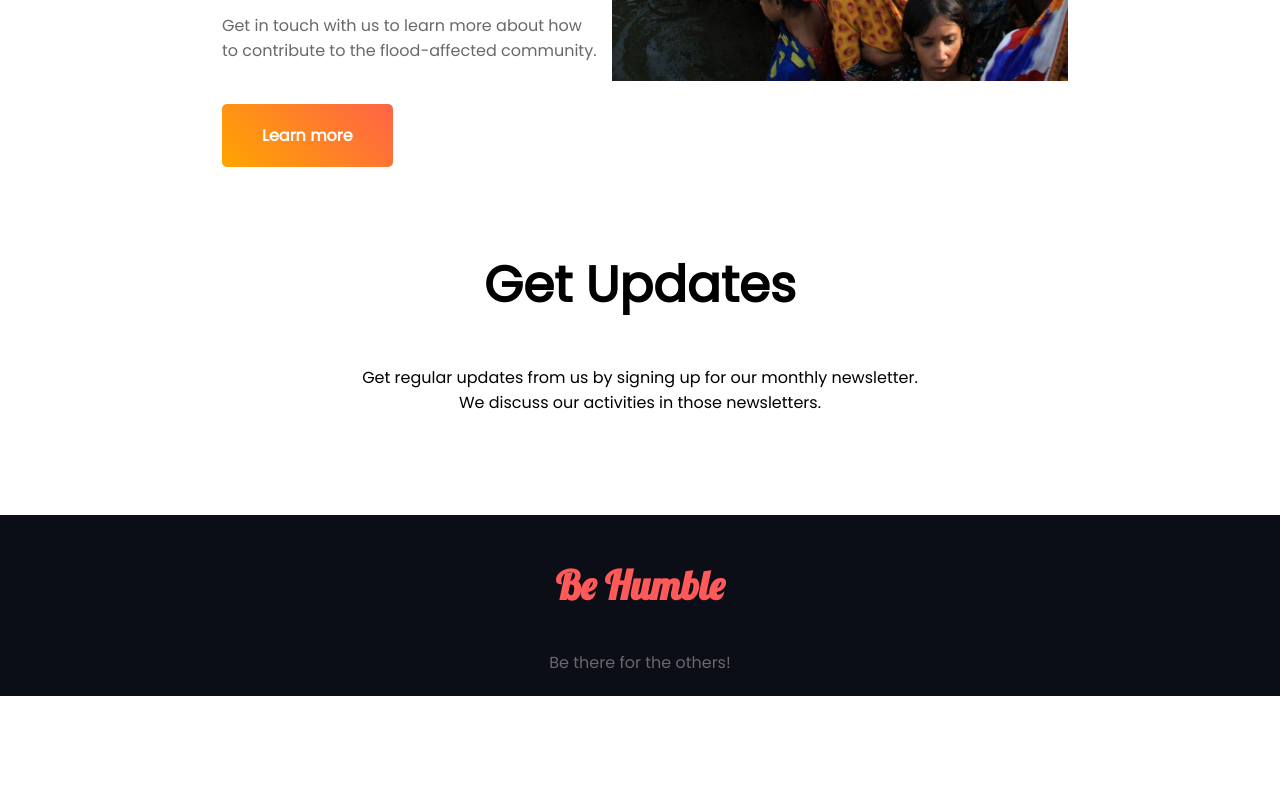
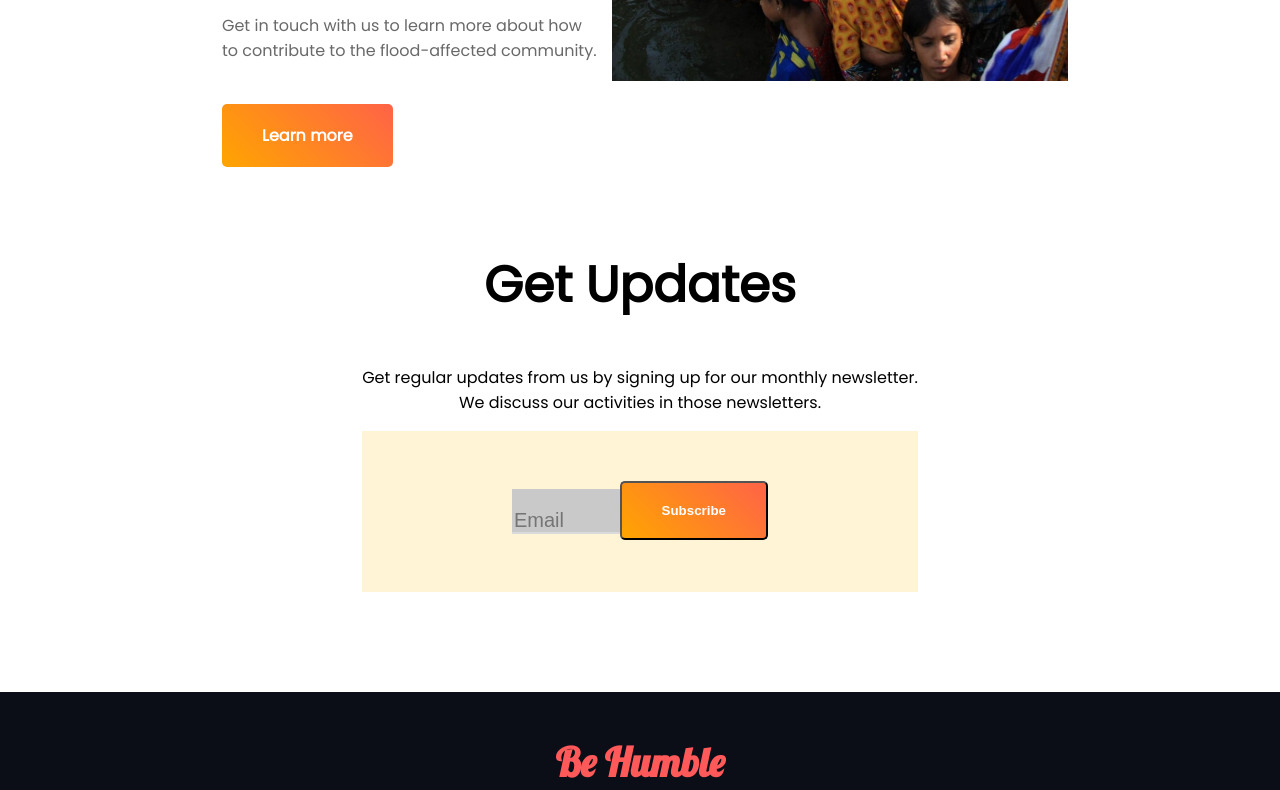
Before and after one commit to SazedulWaheed/donate-page-sample, a plain HTML site: page index.html in a window 1280 px wide. Shown: the part 2387-3177 px from the top of the page. Before the commit the page ends 3083 px from the top, so only its background shows below. Drawn offline with Linux system fonts and the light colour scheme.

Commit message:
all section added

```diff
--- a/index.html
+++ b/index.html
@@ -68,7 +68,7 @@
     <!--Donate plan section-->
     <section class="top-margin bottom-margin">
       <div class="text-center-align">
-        <h2>Our Donate Plan</h2>
+        <h2>Your Donation Plan</h2>
         <p class="gray-text bottom-margin">
           Every dollar you donate will make someone's life better. Donating as
           little as five dollars <br />
@@ -135,6 +135,21 @@
           We discuss our activities in those newsletters.
         </p>
       </div>
+      <div class="flex-display update-box">
+        <div>
+          <form action="" id="email">
+            <input
+              type="text"
+              name="email"
+              placeholder="Email"
+              id="email-input"
+            />
+          </form>
+        </div>
+        <div>
+          <input type="submit" value="Subscribe" class="button-style" />
+        </div>
+      </div>
     </section>
   </body>
 
--- a/style.css
+++ b/style.css
@@ -116,6 +116,20 @@ input[type=text]{
     padding-top: 10px;
     padding-bottom: 10px;
 }
+.update-box{
+    width: 20%;
+    background-color: #FFF4D6;
+    margin-left: 30%;
+    margin-right: 30%;
+    padding: 50px 150px 50px 150px;
+}
+#email-input{
+    background-color: rgb(201, 201, 201);
+    padding-left: 0;
+    padding-top: 20px;
+    padding-right: 75px;
+    padding-bottom: 0;
+}
 footer{
     text-align: center;
     background-color: #0B0D17;
```
